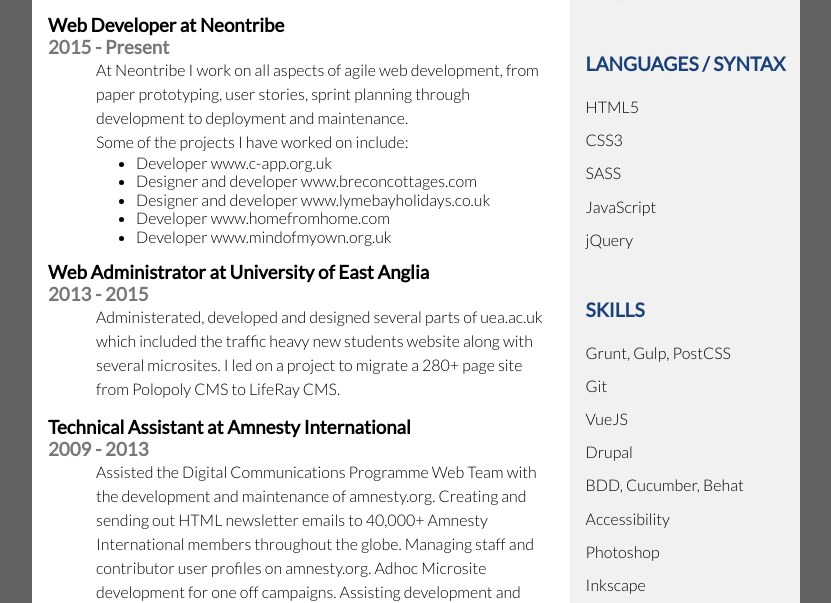
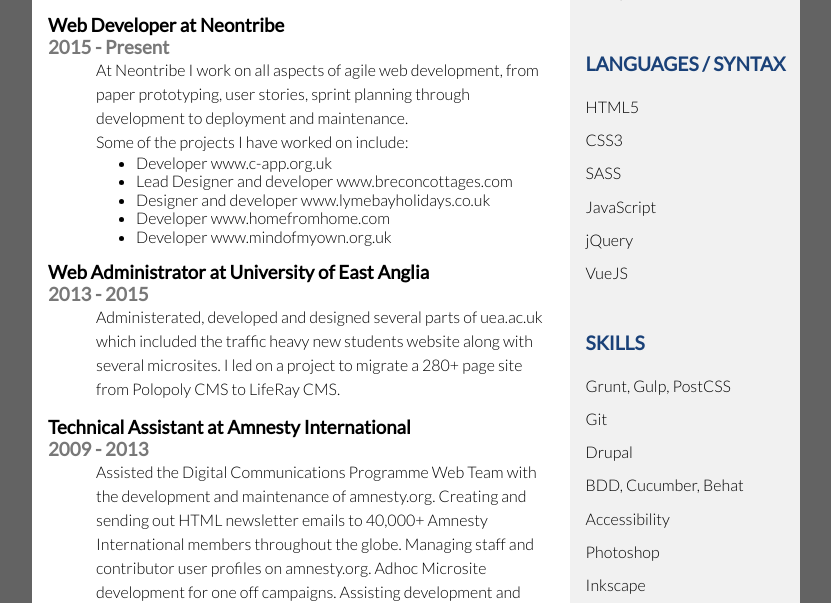
Before and after one commit to tomltd/CV, a website: page index.html in a window 1280 px wide. Shown: the part 200-803 px from the top of the page, without its empty margins (224-1055 px from the left). Drawn offline with nearby package versions, Linux system fonts and the light colour scheme.

Commit message:
update projects in neontribe

```diff
--- a/index.html
+++ b/index.html
@@ -33,7 +33,7 @@
         <p>Some of the projects I have worked on include:</p>
           <ul>
             <li>Developer <a href="http://www.c-app.org.uk" target="_blank">www.c-app.org.uk</a></li>
-            <li>Designer and developer <a href="https://www.breconcottages.com/" target="_blank">www.breconcottages.com</a></li>
+            <li>Lead Designer and developer <a href="https://www.breconcottages.com/" target="_blank">www.breconcottages.com</a></li>
             <li>Designer and developer <a href="http://www.lymebayholidays.co.uk" target="_blank">www.lymebayholidays.co.uk</a></li>
             <li>Developer <a href="http://www.homefromhome.com" target="_blank">www.homefromhome.com</a></li>
             <li>Developer <a href="http://www.mindofmyown.org.uk/" target="_blank">www.mindofmyown.org.uk</a></li>
@@ -66,12 +66,12 @@
         <p>SASS</p>
         <p>JavaScript</p>
         <p>jQuery</p>
+        <p>VueJS</p>
       </div>
       <div class="skills">
         <h2>Skills<span></span></h2>
         <p>Grunt, Gulp, PostCSS<span></span></p>
         <p>Git<span></span></p>
-        <p>VueJS</p>
         <p>Drupal<span></span></p>
         <p>BDD, Cucumber, Behat<span></span></p>
         <p>Accessibility<span></span></p>
```
